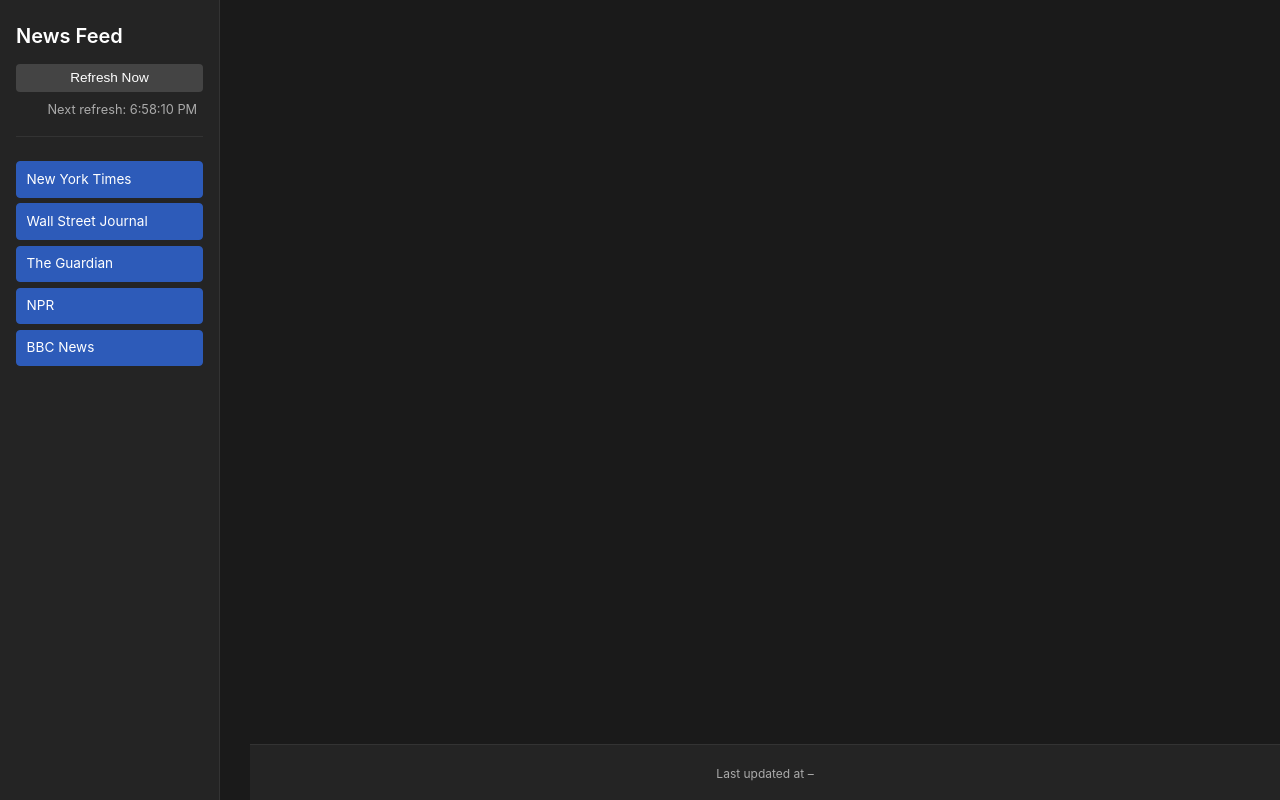
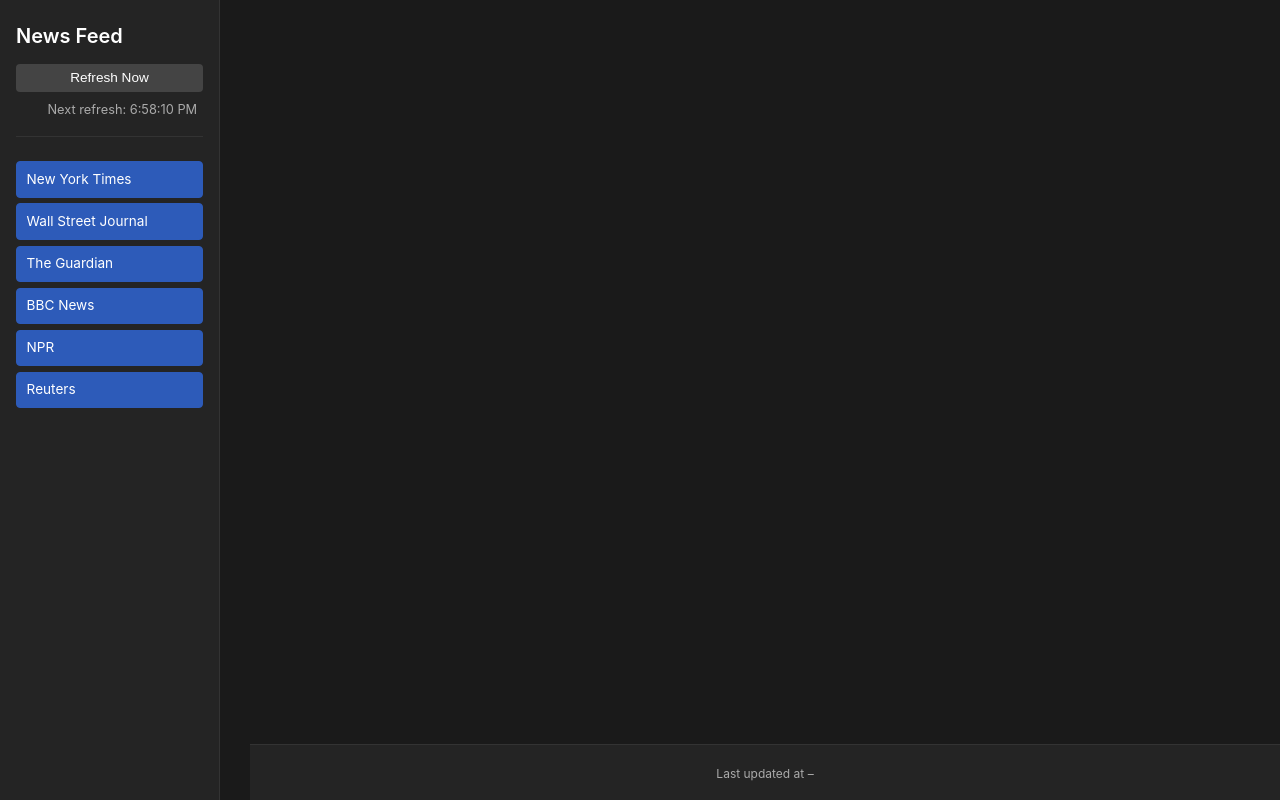
Before and after one commit to florian-wahl/live-news-feed, a plain HTML site: page index.html in a window 1280 px wide. Drawn offline with Linux system fonts and the light colour scheme; no server answers.

Commit message:
Add multiple news sources: The Guardian, BBC News, NPR, and Reuters

```diff
--- a/index.html
+++ b/index.html
@@ -346,14 +346,19 @@
                 url: "https://www.theguardian.com/world/rss",
                 enabled: true
             },
+            bbc: {
+                name: "BBC News",
+                url: "https://feeds.bbci.co.uk/news/world/rss.xml",
+                enabled: true
+            },
             npr: {
                 name: "NPR",
                 url: "https://feeds.npr.org/1004/rss.xml",
                 enabled: true
             },
-            bbc: {
-                name: "BBC News",
-                url: "https://feeds.bbci.co.uk/news/world/rss.xml",
+            reuters: {
+                name: "Reuters",
+                url: "https://ir.thomsonreuters.com/rss/news-releases.xml?items=15",
                 enabled: true
             }
         };
```
